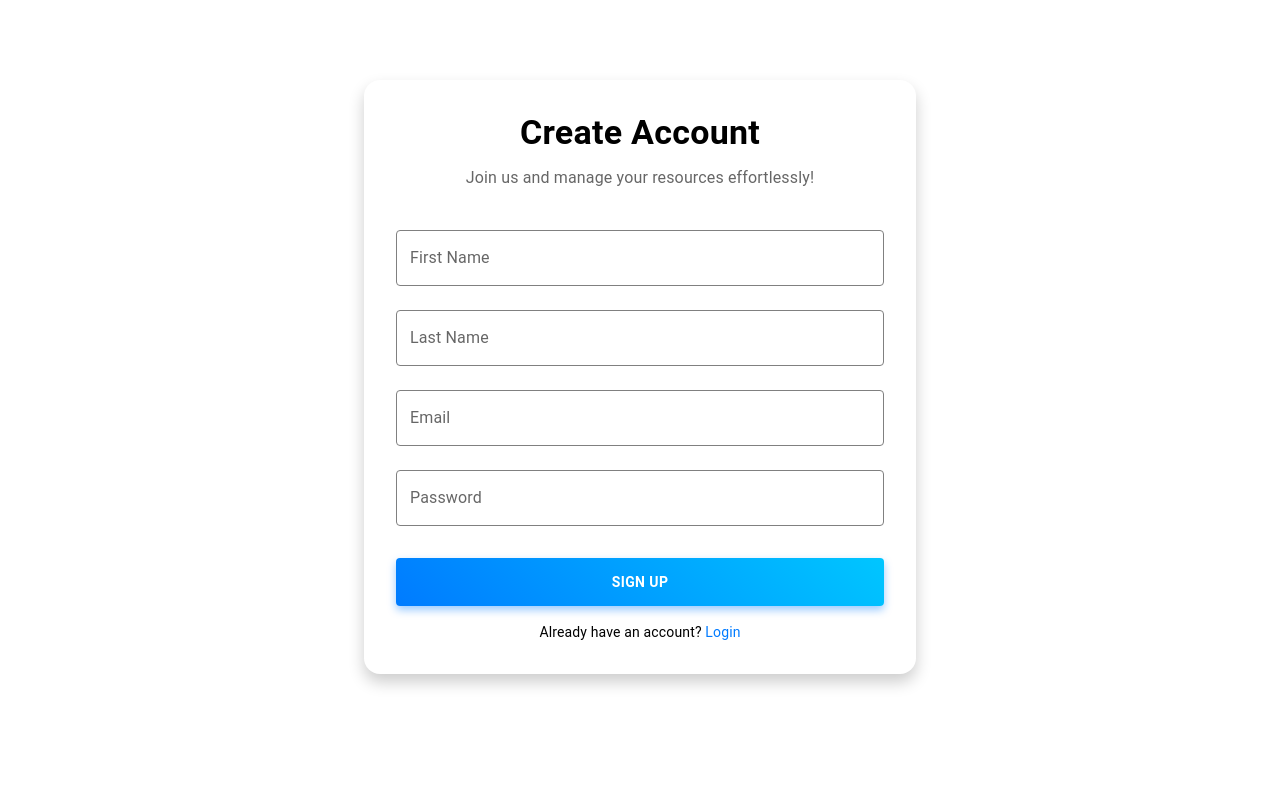
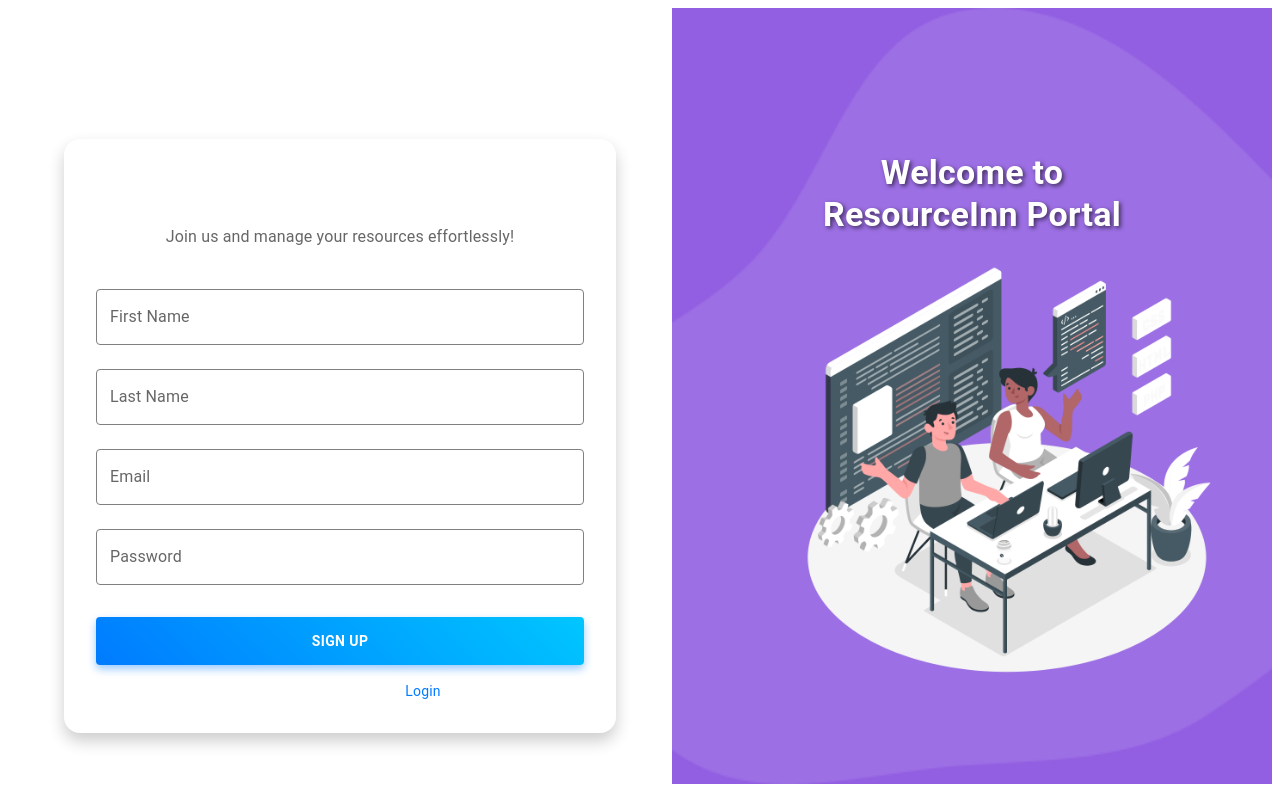
Before and after one commit to wajihafatima-dev/resourceinn, a Next.js app: page /signup in a window 1280 px wide. Built offline with nearby package versions, Linux system fonts and the light colour scheme.

Commit message:
set authlayout

```diff
--- a/src/app/layouts/AuthLayout.js
+++ b/src/app/layouts/AuthLayout.js
@@ -2,10 +2,9 @@
 import React from "react";
 import { Box, Container, Typography } from "@mui/material";
 import Image from "next/image";
-import Login from "../login/page";
-import Signup from "../signup/page";
 
-const AuthLayout = () => {
+
+const AuthLayout = ({children}) => {
   return (
     <Box
       sx={{
@@ -27,7 +26,7 @@ const AuthLayout = () => {
         p: 4,
       }}
     >
-    <Login/>
+    {children}
     </Box>
       <Box
         sx={{
--- a/src/app/page.js
+++ b/src/app/page.js
@@ -1,8 +1,10 @@
-import { Box } from "@mui/material";
 import AuthLayout from "./layouts/AuthLayout";
+import LoginForm from "./components/authentication/LoginForm";
 
 export default function Home() {
   return (
-      <AuthLayout/>
+    <AuthLayout>
+    <LoginForm />
+  </AuthLayout>
   );
 }
--- a/src/app/signup/page.js
+++ b/src/app/signup/page.js
@@ -1,7 +1,13 @@
 import React from "react";
 import SignupForm from "../components/authentication/SignupForm";
+import AuthLayout from "../layouts/AuthLayout";
+
 const Signup = () => {
-  return <SignupForm />;
+  return (
+    <AuthLayout>
+      <SignupForm />
+    </AuthLayout>
+  );
 };
 
 export default Signup;
```
Also changed, not shown: src/app/login/page.js (+6 -1 lines).
